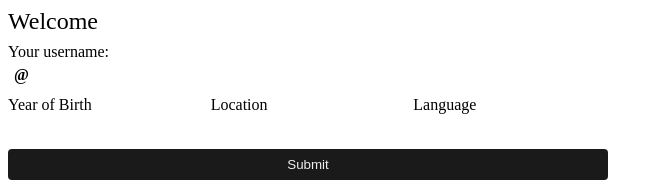
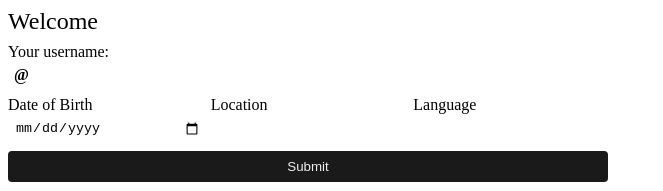
Before and after one commit to bearbytes/scaper-app, a Next.js app: page /welcome in a window 1280 px wide. Shown: the top 191 px of the page, without its empty margins (0-663 px from the left). Built offline with nearby package versions, Linux system fonts and the light colour scheme; no server answers; sample sign-in values are in the browser's storage.

Commit message:
add date input

```diff
--- a/src/components/input/TextInput.tsx
+++ b/src/components/input/TextInput.tsx
@@ -26,7 +26,7 @@ export type TextInputProps = BoxProps & {
   onChange?(value: string): void
   onBlur?(): void
 
-  type?: 'text' | 'number'
+  type?: 'text' | 'number' | 'date'
   name?: string
 
   prefix?: string
--- a/src/pages/welcome.tsx
+++ b/src/pages/welcome.tsx
@@ -11,7 +11,7 @@ import {
   Panel,
   Row,
 } from '../components'
-import { useForm } from 'react-hook-form'
+import { useForm, useFormContext } from 'react-hook-form'
 import { SubmitButton } from '../components/input/SubmitButton'
 
 /* Types */
@@ -32,7 +32,7 @@ export default function SetupUserPage() {
 function SetupUserForm() {
   type Inputs = {
     username: string
-    yearOfBirth?: number
+    birthdate?: Date
     location?: string
     language?: string
   }
@@ -51,8 +51,9 @@ function SetupUserForm() {
         options={{
           required: 'Username is required',
           pattern: {
-            value: /[a-z][a-z0-9\-_\.]+/,
-            message: 'Only lower-case characters and numbers are allowed.',
+            value: /[a-z][a-z0-9\-_\.]+/i,
+            message:
+              'Name must start with a letter and can only contain URL-friendly characters.',
           },
           minLength: {
             value: 4,
@@ -62,10 +63,10 @@ function SetupUserForm() {
       />
       <Grid columnWidth={100}>
         <FormField
-          type="number"
-          name="yearOfBirth"
-          label="Year of Birth"
-          options={{ min: 0, max: 2021 }}
+          type="date"
+          name="birthdate"
+          label="Date of Birth"
+          options={{ valueAsDate: true }}
         />
         <FormField label="Location" name="location" />
         <FormField label="Language" name="language" />
```
